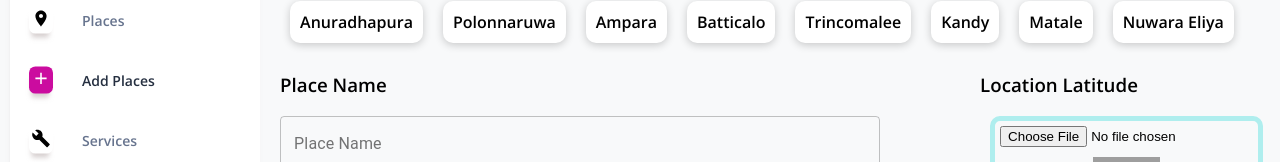
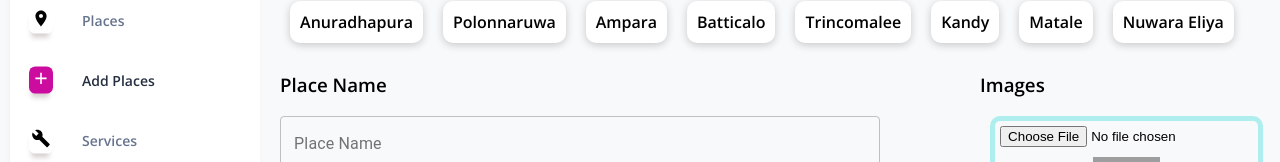
Before and after one commit to Ceyntra/ceyntra-admin-dashboard, a React (Create React App) app: page /home/newplace in a window 1280 px wide. Shown: the part 265-427 px from the top of the page. Built offline with nearby package versions, Linux system fonts and the light colour scheme; grey boxes are pictures that could not be loaded.

Commit message:
Heading added

```diff
--- a/src/pages/AddNewPlaces.js
+++ b/src/pages/AddNewPlaces.js
@@ -128,7 +128,7 @@ function AddNewPlaces() {
 
                 <div className="uploader-container">
 
-                <h3>Location Latitude</h3>
+                <h3>Images</h3>
                     <ImagePicker setImageURL={setImage1URL} isSubmit={success}/>
 
 
```
